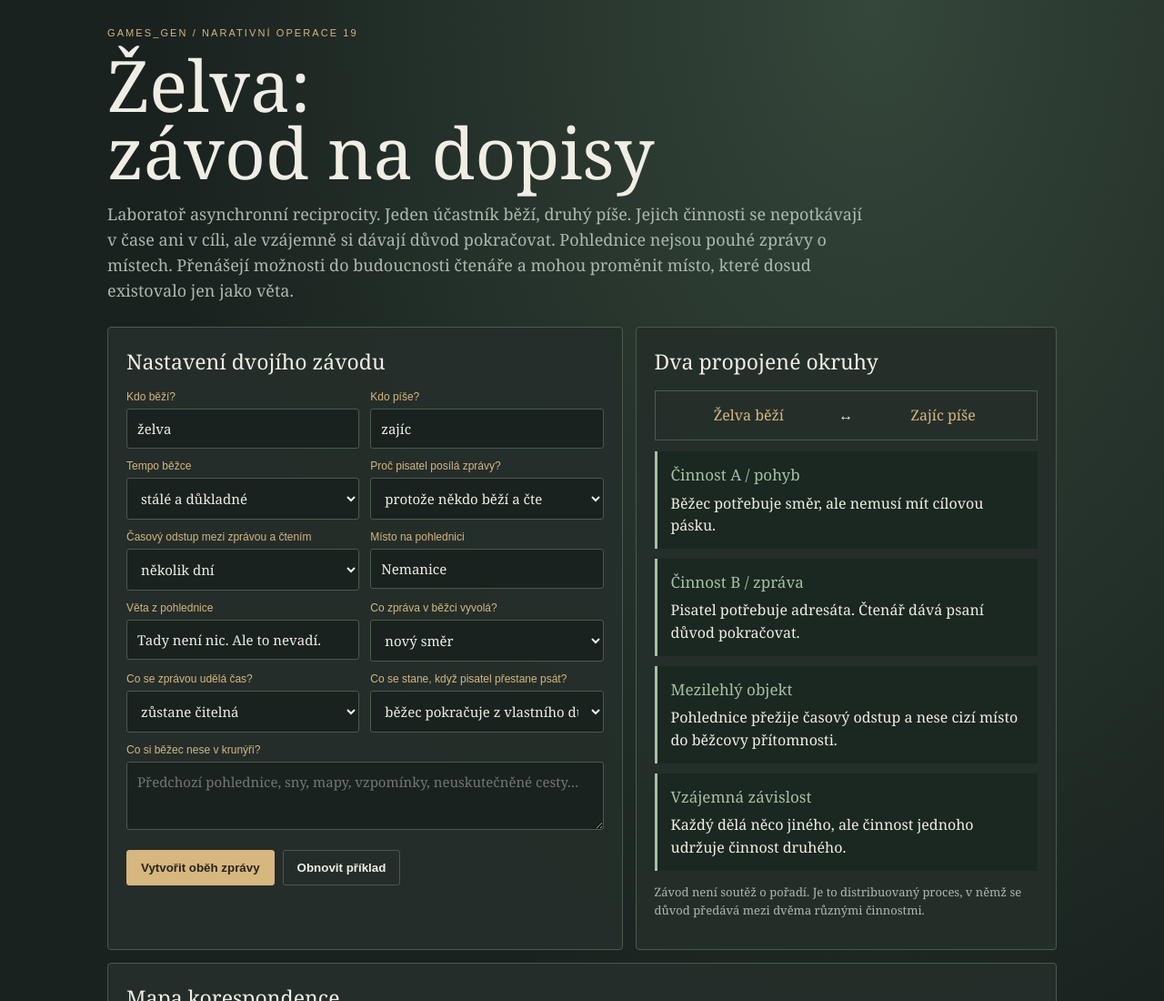
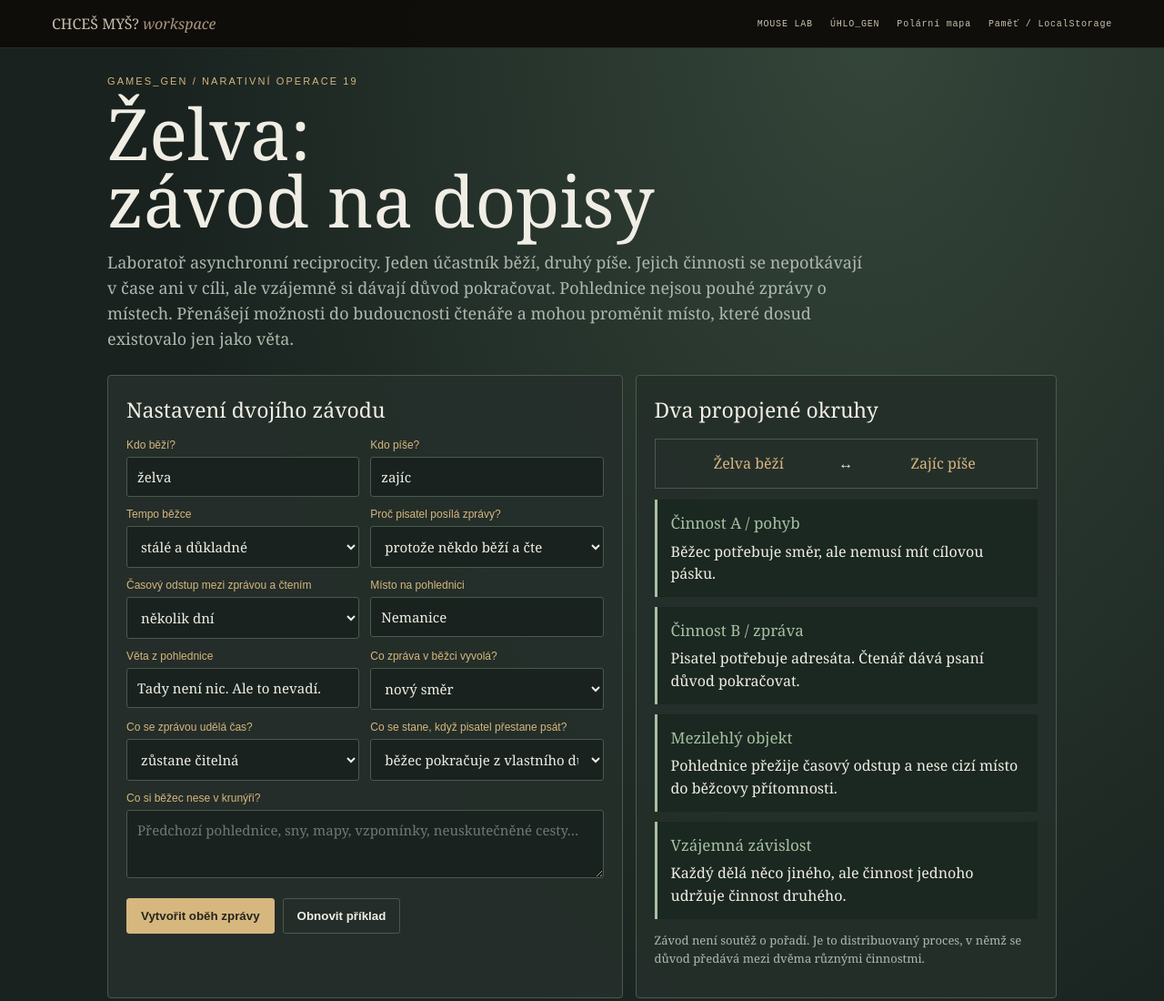
Before and after one commit to artmisanovak-prog/games_gen, a plain HTML site: page doma/zelva/index.html in a window 1280 px wide. Shown: the top 1100 px of the page at 91% size. Drawn offline with Linux system fonts and the light colour scheme.

Commit message:
Connect card generator to shared MOUSE navigation

```diff
--- a/doma/zelva/index.html
+++ b/doma/zelva/index.html
@@ -50,4 +50,4 @@ $('reset').addEventListener('click',()=>{const v={runner:'želva',writer:'zajíc
 $('export').addEventListener('click',()=>{const u=URL.createObjectURL(new Blob([JSON.stringify(read(),null,2)],{type:'application/json'})),a=document.createElement('a');a.href=u;a.download='zelva-archiv-pohlednic.json';a.click();URL.revokeObjectURL(u)});
 $('clear').addEventListener('click',()=>{if(confirm('Vymazat celý místní archiv?')){localStorage.removeItem(KEY);archive()}});
 archive();
-</script></body></html>
+</script><script src="../shared/mouse-core.js"></script><script src="../shared/nav.js"></script></body></html>
```
